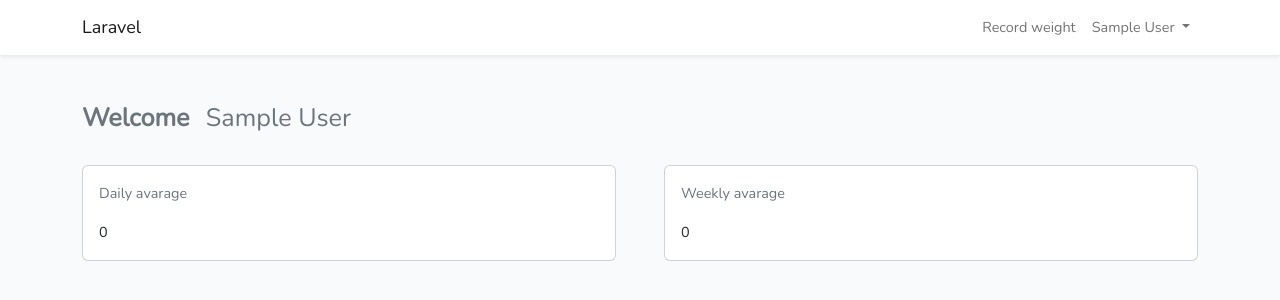
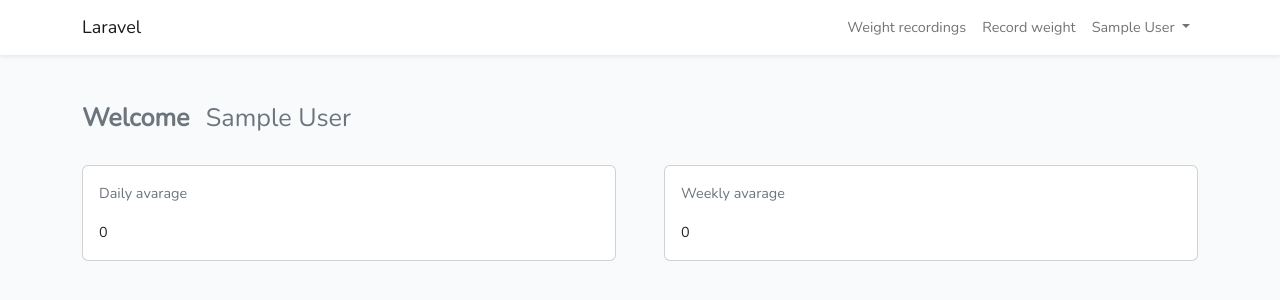
Before and after one commit to JeanClaudeMutanga/kalori, a Laravel app: page /home in a window 1280 px wide. Shown: the top 300 px of the page. Run offline with Laravel 9, Linux system fonts and the light colour scheme; the visitor is signed in with stand-in values (Sample User, id 1); data that the repository does not hold is empty; style sheets or scripts are compiled from the project's sources.

Commit message:
Weight recordings added

```diff
--- a/app/Http/Controllers/WeightController.php
+++ b/app/Http/Controllers/WeightController.php
@@ -16,7 +16,7 @@ class WeightController extends Controller
     public function index(){
 
         $user_id = \Auth::user()->id;
-        $sql = "select * from weights where user_id = $user_id order by created_at desc";
+        $sql = "select * from weights where user_id = $user_id order by created_at asc";
         $weight = \DB::connection('mysql')->select($sql);
 
         //weight stats
@@ -33,14 +33,13 @@ class WeightController extends Controller
         ];
 
         $user = \Auth::user();
-        return response()->json(['weight' => $weight,'user' => $user, 'quick_stats' => $stats]);
+        return response()->json(['weight_recordings' => $weight,'user' => $user, 'quick_stats' => $stats]);
     }
 
     public function postRecordWeight(Request $req){
 
         $validator = Validator::make($req->all(),
-            [   'weight' => 'required|integer',
-                'name' => 'required'
+            [   'weight' => 'required|numeric'
             ]);
 
         if ($validator->fails()){
@@ -48,40 +47,51 @@ class WeightController extends Controller
             return response()->json($errors,422);
         }
 
-        $w = Weight::first();
-        //return $w;
-        $dte = \Carbon\Carbon::parse($w->created_at, 'UTC')->setTimezone('EST')->format('m/d/Y H:i:s');
-        return $dte;
-
         //return date('m/d/y H:i:s');
         $today = date('Y-m-d');
         $sql = "select * from weights where DATE(created_at) <= '$today' order by created_at desc limit 1 ";
         $table = \DB::connection('mysql')->select($sql);
 
+        //validate 7 day rule
+
         if(count($table)){
             $date = $table[0]->created_at;
             $now = \Carbon\Carbon::now();
             if($now->diffInDays($date) <= 6){
-                return response()->json(['message' => '7 days have not yet lapsed'],422);
+                return response()->json(['weight' => ['7 days have not yet lapsed']],422);
             }
         }
 
-        if(!$req->has('weight')){
-            abort(400,'Weight required');
+        //calculate weight gain or loss.
+        $weight_gain = false;
+        $weight_loss = false;
+        $weight_change = 0;
+
+        if($last_recording = Weight::where('created_at','<',date('Y-m-d'))->first()){
+            $weight_change = $req->weight - $last_recording->weight;
+
+            if($weight_change > 0){
+                $weight_gain = true;
+            }
+
+            if($weight_change < 0){
+                $weight_loss = true;
+            }
+
         }
-
-        if(!is_numeric($req->weight)){
-            abort(400,'Invalid weight format');
-        }
-
-        //check for last weight recording
-        //$last_weight = Weight::where('user_id',\Auth()->user()->id)->where('created_at','<',date('m/d/Y'));
-
-        //validate 7 day rule
 
         $w = new Weight();
         $w->user_id = \Auth::user()->id;
         $w->weight = $req->weight;
+
+        if($weight_gain){
+            $w->weight_gain = $weight_change;
+        }
+
+        if($weight_loss){
+            $w->weight_loss = $weight_change;
+        }
+
         $w->save();
 
         return response()->json($w,200);
--- a/resources/js/components/StatsComponent.vue
+++ b/resources/js/components/StatsComponent.vue
@@ -59,16 +59,65 @@
                     <div class="mb-3">
                         <label for="weeklyweight" class="form-label">Weight</label>
                         <input type="number" class="form-control" id="weeklyweight" placeholder="E.g 246" v-model="weight">
-                        <p class="text-danger" v-show="false" >pakaipa</p>
+                        <p class="text-danger" v-show="error_message">{{error_message}}</p>
                     </div>
+
+                    <div v-if="recorded" class="alert alert-success d-flex justify-content-between fade show" role="alert">
+                        <div>Weight recorded successfully</div>
+                        <div><button type="button" class="btn-close" data-bs-dismiss="alert" aria-label="Close"></button></div>
+                    </div>
+
                 </div>
                 <div class="modal-footer">
                     <button type="button" class="btn btn-secondary" data-bs-dismiss="modal" v-on:click="closeModal()">Close</button>
-                    <button type="button" class="btn btn-primary" v-on:click="recordWeight()">Record weight</button>
+                    <button type="button" class="btn btn-primary" :disabled="!weight" v-on:click="recordWeight()">Record weight</button>
                 </div>
                 </div>
             </div>
         </div>
+
+        <!-- Recerdings weight -->
+        <div class="modal fade" id="recordingsModal" data-bs-backdrop="static" tabindex="-1" aria-labelledby="recordingModalLabel" aria-hidden="true">
+            <div class="modal-dialog">
+                <div class="modal-content">
+                <div class="modal-header">
+                    <h5 class="modal-title text-muted" id="recordingModalLabel">Weight recordings</h5>
+                    <button type="button" class="btn-close" data-bs-dismiss="modal" aria-label="Close" v-on:click="closeModal()"></button>
+                </div>
+
+                <div class="modal-body">
+                    <table class="table text-muted">
+                        <thead>
+                            <tr>
+                            <th scope="col">#</th>
+                            <th scope="col" class="text-end">Weight</th>
+                            <th scope="col" class="text-end">Gain/Loss</th>
+                            <th scope="col">Date</th>
+                            </tr>
+                        </thead>
+                        <tbody>
+                            <tr v-for="wt in weights">
+                                <th scope="row">{{wt.id}}</th>
+                                <td class="text-end">{{wt.weight}}</td>
+
+                                <!---Weight changes-->
+                                <td v-if="wt.weight_gain > 0" class="text-danger text-end">+{{wt.weight_gain}}</td>
+                                <td v-else-if="wt.weight_loss > 0" class="text-success text-end"> -{{wt.weight_loss}}</td>
+                                <td v-else class="text-primary text-end">0</td>
+
+                                <td>{{wt.created_at}}</td>
+                            </tr>
+                        </tbody>
+                    </table>
+                </div>
+
+                <div class="modal-footer">
+                    <button type="button" class="btn btn-secondary" data-bs-dismiss="modal" v-on:click="closeModal()">Close</button>
+                </div>
+                </div>
+            </div>
+        </div>
+
 
     </div>
 </template>
@@ -83,7 +132,9 @@
                 weights:[],
                 quick_stats:{},
                 post_errors:[],
-                error_length:0
+                error_length:0,
+                recorded:false,
+                error_message:null
             }
         },
         mounted() {
@@ -91,33 +142,34 @@
         },
         methods:{
             loadData(){
+                this.error_message = null
                 axios.get('api/getWeight').then((response=>{
                     this.user = response.data.user
-                    this.weights = response.data.weight
+                    this.weights = response.data.weight_recordings
                     this.quick_stats = response.data.quick_stats
                 })).catch((error=>{
                     console.log("Error encountered")
                 }))
             },
             closeModal(){
+                this.error_message = null
                 this.weight = null;
+                this.recorded  = false
+                //$('#exampleModal').modal('hide')
             },
             recordWeight(){
+                this.error_message = null
                 axios.post('api/postWeight',{weight : this.weight}).then((reponse=>{
-
+                    this.recorded  = true
                 })).catch((error=>{
+                    this.recorded  = false
                     if(error.response.status == 422){
                         this.post_errors = error.response.data
 
                         if(typeof this.post_errors == 'object'){
                             if(this.post_errors.weight){
-                                console.log('iripo')
                             }
-                            console.log(this.post_errors.weight[0])
-                        }
-
-                        if(typeof this.post_errors == 'array'){
-                            console.log('array wangu')
+                            this.error_message = this.post_errors.weight[0];
                         }
                     }
                 }))
--- a/resources/views/layouts/app.blade.php
+++ b/resources/views/layouts/app.blade.php
@@ -51,6 +51,10 @@
                         @else
 
                             <li class="nav-item">
+                                <a class="nav-link" data-bs-toggle="modal" data-bs-target="#recordingsModal" style="cursor: pointer;">{{ __('Weight recordings') }}</a>
+                            </li>
+
+                            <li class="nav-item">
                                 <a class="nav-link" data-bs-toggle="modal" data-bs-target="#exampleModal" style="cursor: pointer;">{{ __('Record weight') }}</a>
                             </li>
 
--- a/resources/views/welcome.blade.php
+++ b/resources/views/welcome.blade.php
@@ -38,7 +38,7 @@
             @endif
 
             <div>
-                <h3 class="text-grey">{{__('Kalori')}}</h3>
+                <h1 class="text-9xl text-gray-400 font-bold">{{__('Kalori')}}</h1>
             </div>
         </div>
     </body>
```
Also changed, not shown: app/Http/Controllers/AccountController.php (added, +13 -0 lines).
